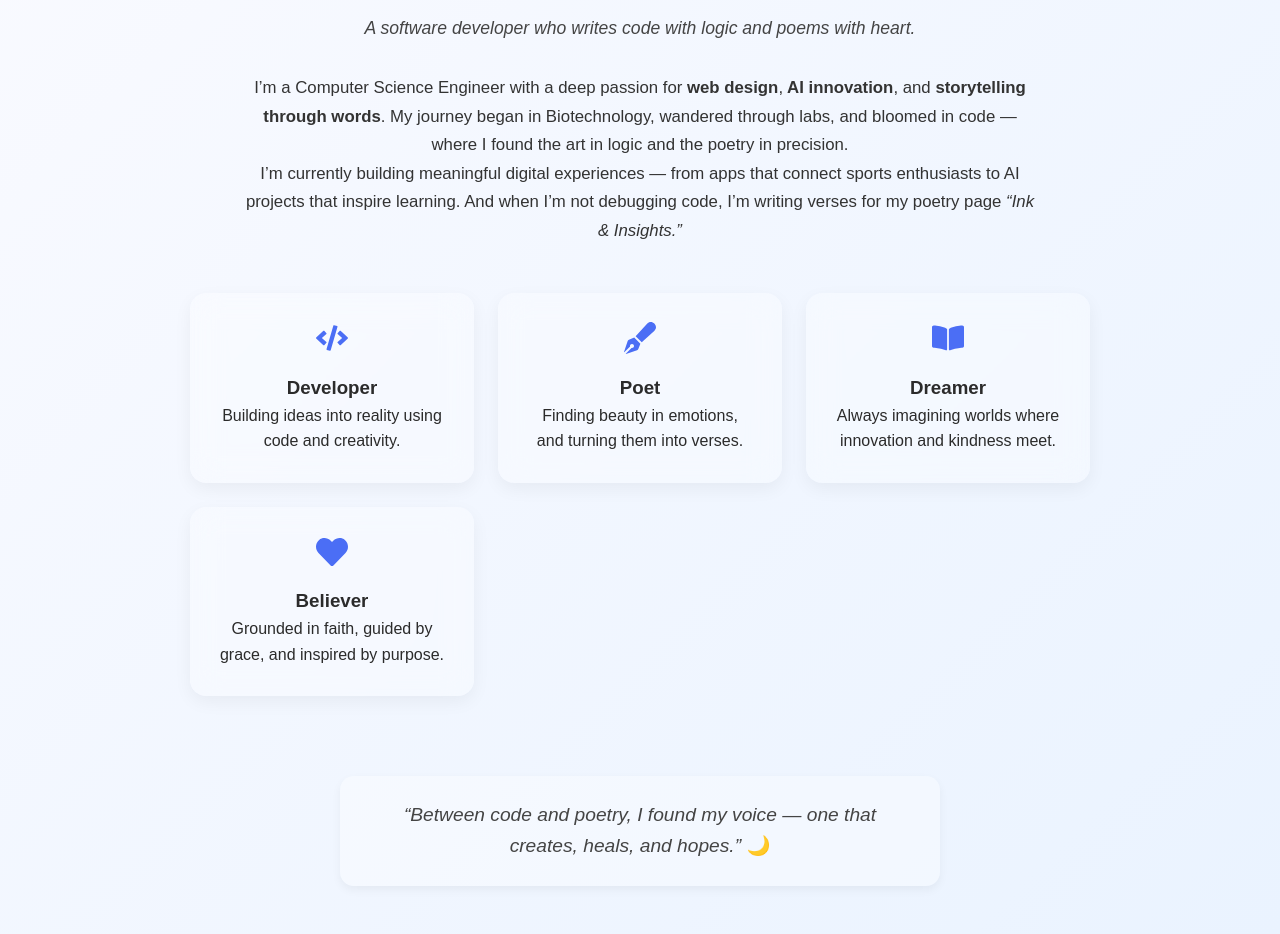
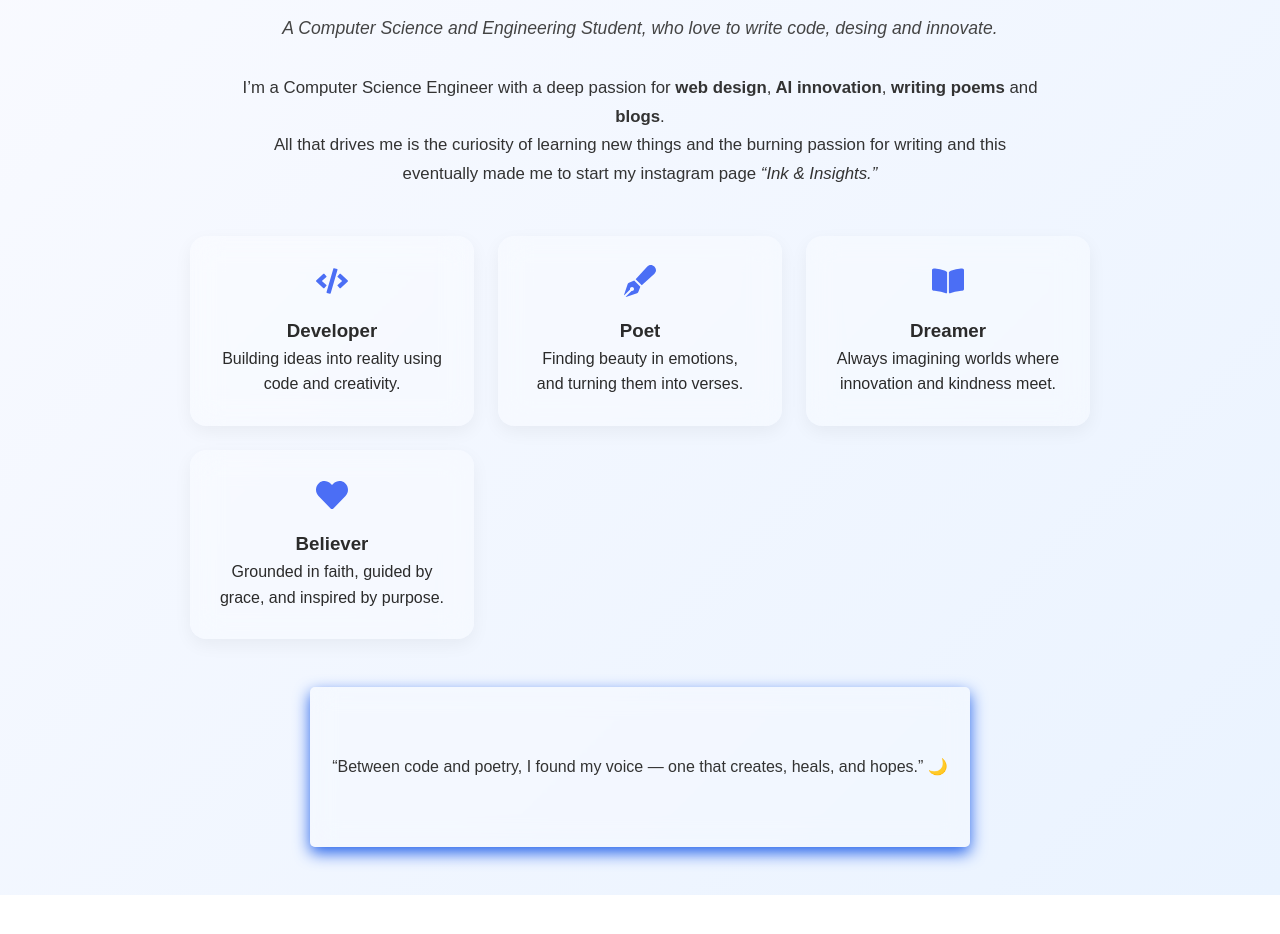
Before and after one commit to Niviya4/Portfolio, a React (Vite) app: page /about in a window 1280 px wide. Shown: the part 156-1090 px from the top of the page. After the commit the page ends 1051 px from the top, so only its background shows below. Built offline with nearby package versions, Linux system fonts and the light colour scheme.

Commit message:
update: css

```diff
--- a/src/App.css
+++ b/src/App.css
@@ -185,24 +185,6 @@ body {
     margin-top: 2rem;
   }
 }
-
-
-.btn-primary {
-  display: inline-block;
-  background: #2563eb;
-  color: #fff;
-  padding: 0.7rem 1.3rem;
-  margin-top: 1.5rem;
-  font-size: 1rem;
-  font-weight: 600;
-  border-radius: 8px;
-  text-decoration: none;
-  transition: background 0.3s;
-}
-.btn-primary:hover {
-  background: #1e40af;
-}
-
 
 @media (min-width: 768px) {
   .hero-content {
@@ -629,7 +611,8 @@ body {
 }
 
 .interest-card:hover {
-  background: rgba(255, 255, 255, 0.6);
+  box-shadow: 0 0 30px 5px rgba(255,0,120,0.3), 0 0 60px 10px rgba(0,150,255,0.3);
+  transform: translateY(-5px);
 }
 
 .icon {
@@ -639,16 +622,28 @@ body {
 }
 
 .about-quote {
+ width: 660px;
+  height: 160px;
+  background: rgba(255, 255, 255, 0.25);
+  border-radius:5px;
+  backdrop-filter: blur(12px);
+  border: 2px solid transparent;
   text-align: center;
-  max-width: 600px;
-  margin-top: 2rem;
-  font-size: 1.2rem;
-  font-style: italic;
-  color: #444;
-  background: rgba(255, 255, 255, 0.3);
-  padding: 1.5rem 2rem;
-  border-radius: 14px;
-  box-shadow: 0 4px 10px rgba(0, 0, 0, 0.05);
+  text-decoration: none;
+  color: #333;
+  padding: 1rem;
+  display: flex;
+  flex-direction: column;
+  justify-content: center;
+  align-items: center;
+  transition: all 0.4s ease;
+  cursor: pointer;
+  position: relative;
+  box-shadow: 0 6px 16px #2563eb;
+}
+.about-quote:hover {
+  background: rgba(255, 255, 255, 0.5);
+  transform: translateY(-8px);
 }
 
 .view-work-btn {
@@ -659,19 +654,19 @@ body {
   font-size: 1.1rem;
   font-weight: 600;
   color: #fff;
-  background: linear-gradient(90deg, #ff7eb3, #ff758c);
+  background: linear-gradient(90deg, #2563eb, #362dd6);
   border: none;
   border-radius: 35px;
   text-decoration: none;
   cursor: pointer;
   transition: all 0.3s ease-in-out;
-  box-shadow: 0 4px 12px rgba(255, 118, 136, 0.4);
+  box-shadow: 0 4px 12px #2563eb, #362dd6;
 }
 
 .view-work-btn:hover {
   transform: translateY(-3px);
-  background: linear-gradient(90deg, #ff758c, #ff7eb3);
-  box-shadow: 0 6px 16px rgba(255, 118, 136, 0.6);
+  background: linear-gradient(90deg, #2563eb, #362dd6);
+  box-shadow: 0 6px 16px #2563eb, #362dd6;
 }
 
 .arrow-icon {
--- a/src/pages/About.jsx
+++ b/src/pages/About.jsx
@@ -12,9 +12,9 @@ export default function About() {
         animate={{ opacity: 1, y: 0 }}
         transition={{ duration: 1 }}
       >
-        <h1>Hi, I’m <span>Niviya Stephen</span> 🌸</h1>
+        <h1>Hi, I’m <span>Niviya</span></h1>
         <p>
-          A software developer who writes code with logic and poems with heart.
+          A Computer Science and Engineering Student, who love to write code, desing and innovate.
         </p>
       </motion.div>
 
@@ -27,14 +27,10 @@ export default function About() {
       >
         <p>
           I’m a Computer Science Engineer with a deep passion for <b>web design</b>,
-          <b> AI innovation</b>, and <b>storytelling through words</b>.
-          My journey began in Biotechnology, wandered through labs, and bloomed in
-          code — where I found the art in logic and the poetry in precision.
+          <b> AI innovation</b>, <b>writing poems </b>and <b> blogs</b>.
         </p>
         <p>
-          I’m currently building meaningful digital experiences — from
-          apps that connect sports enthusiasts to AI projects that inspire learning.
-          And when I’m not debugging code, I’m writing verses for my poetry page
+          All that drives me is the curiosity of learning new things and the burning passion for writing and this eventually made me to start my instagram page
           <i> “Ink & Insights.”</i>
         </p>
       </motion.div>
--- a/src/pages/Home.jsx
+++ b/src/pages/Home.jsx
@@ -1,6 +1,6 @@
 import myPhoto from "../assets/WhatsApp Image 2024-12-19 at 12.51.11 PM.jpg";
 import { useEffect } from "react";
-import { Link } from "react-router-dom"; // ✅ Add this import
+import { Link } from "react-router-dom";
 
 export default function Home() {
   useEffect(() => {
@@ -24,7 +24,7 @@ export default function Home() {
             <h1>Just a Dreamer💭</h1>
             <p>CodeSmith · WordWeaver · Sunseeker</p>
 
-            {/* 🌟 Replaced <a> with React Router Link */}
+
             <Link to="/projects" className="view-work-btn">
               <span>View My Work</span>
               <svg
```
